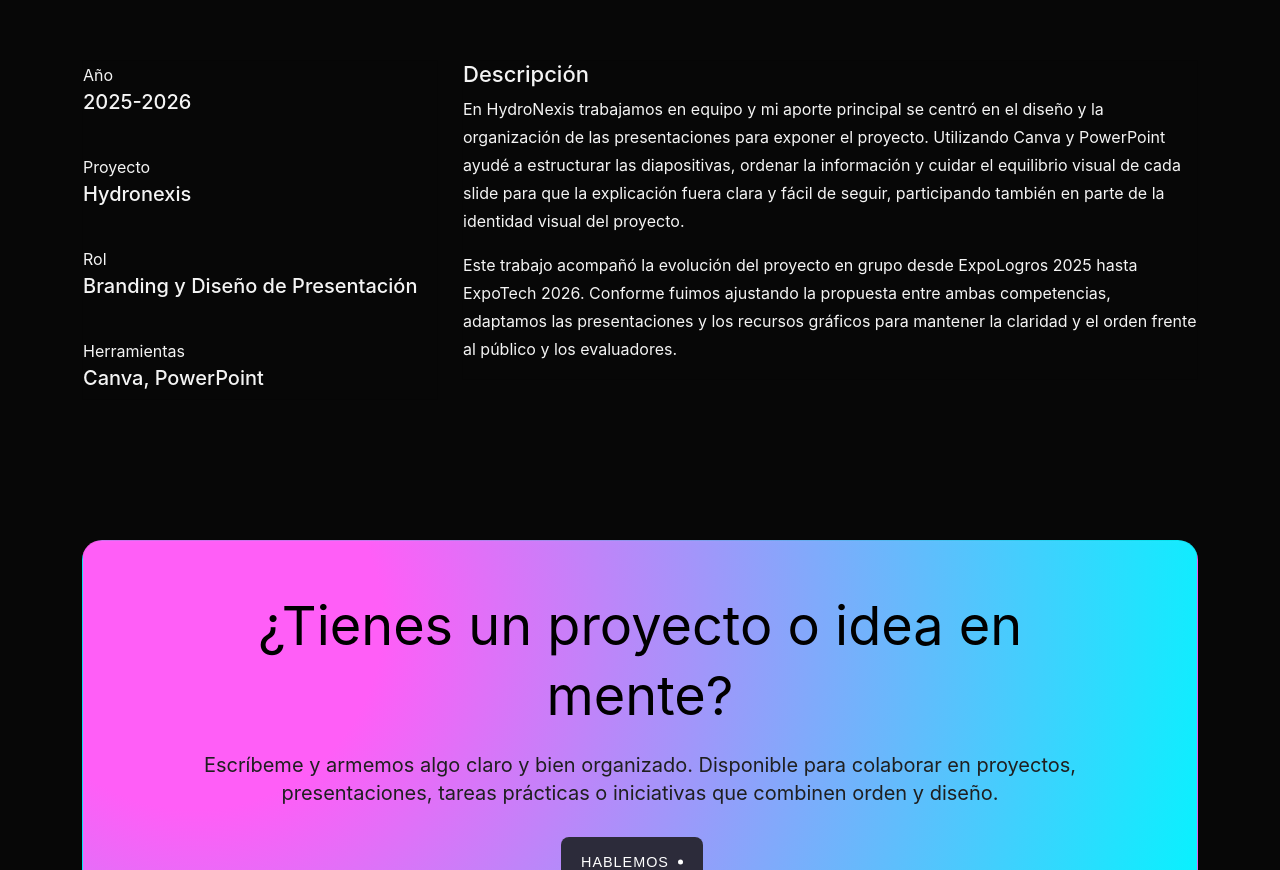
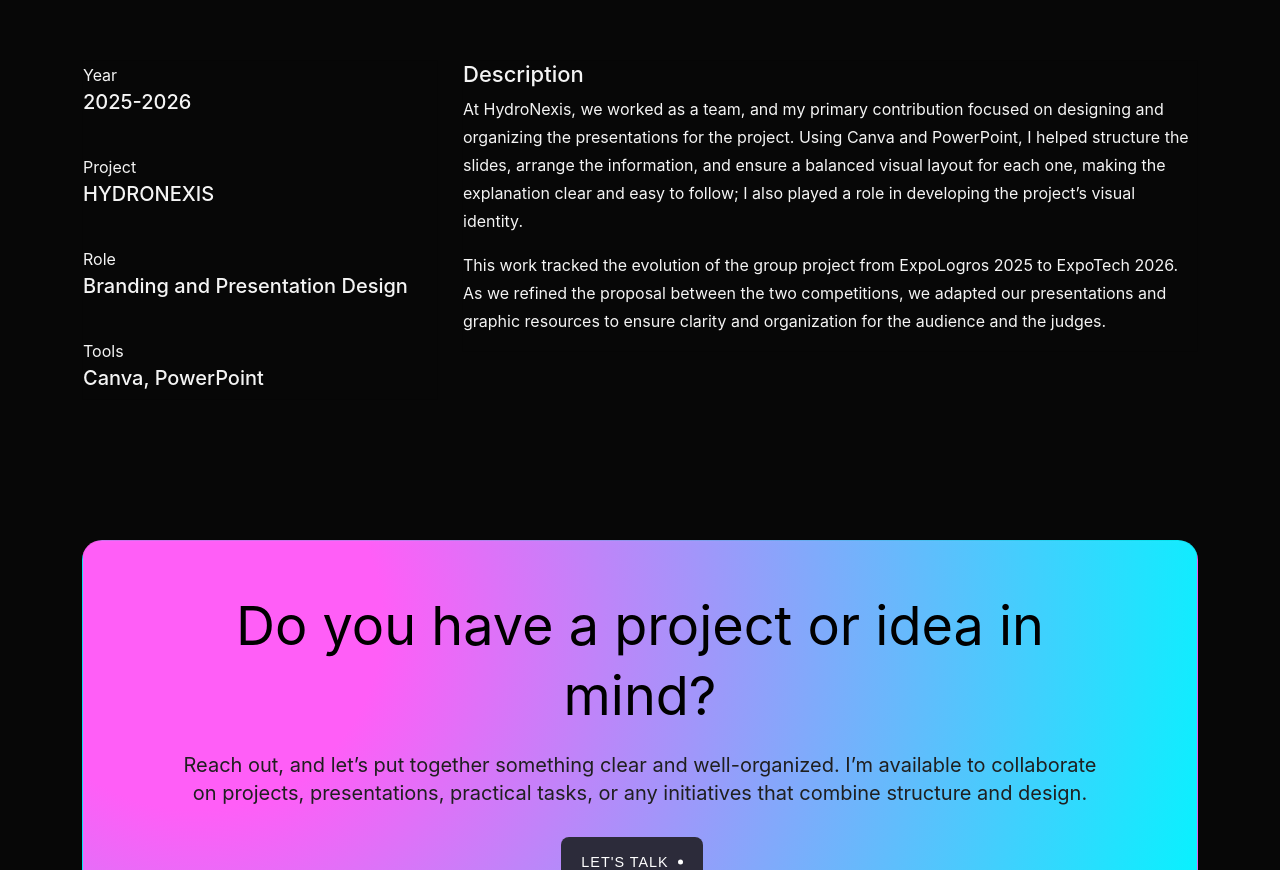
Before and after one commit to purevanillacrk/MI-PORTAFOLIO-JESUS-G, a plain HTML site: page single-project.html in a window 1280 px wide. Shown: the part 1930-2800 px from the top of the page. Drawn offline with Linux system fonts and the light colour scheme.

Commit message:
Update single-project.html traducido 5

```diff
--- a/single-project.html
+++ b/single-project.html
@@ -13,7 +13,7 @@
         content="personal, portfolio new, html, one page, bootstrap, new html template, design, creative, onepage, clean, modern">
     <meta name="author" content="Ui Create Design">
     <!-- PAGE TITLE -->
-    <title>Pixolio - Creative Personal Portfolio Template</title>
+    <title>MI PORTAFOLIO - JESUS</title>
     <!-- FAVICON ICON -->
     <link rel="shortcut icon" href="assets/images/favicon.jpg" type="image/x-icon" />
     <!-- ALL GOOGLE FONTS -->
@@ -91,27 +91,27 @@
                         <i class="ri-moon-line"></i>
                     </button>
                     <a class="theme-btn theme-btn-sm theme-btn-dot me-2 me-lg-3" href="contact.html">
-                        <span data-text="Hablemos">Hablemos</span>
+                        <span data-text="Let's Talk">Let's Talk</span>
                     </a>
                     <!-- Nav Menu Toggle -->
                     <button id="nav-toggle" class="theme-btn theme-btn-dot theme-btn-sm theme-btn-white">
-                        <span data-text="Explorar">Explorar</span>
+                        <span data-text="Menu">Menu</span>
                     </button>
                     <!-- Nav Menu Box -->
                     <div class="nav-box">
                         <ul class="nav">
                             <li class="nav-item">
-                                <a class="nav-link" href="index.html"><i class="ri-arrow-right-line"></i>Inicio</a>
+                                <a class="nav-link" href="index.html"><i class="ri-arrow-right-line"></i>Home</a>
                             </li>
                             <li class="nav-item">
-                                <a class="nav-link" href="about.html"><i class="ri-arrow-right-line"></i>Sobre mí</a>
+                                <a class="nav-link" href="about.html"><i class="ri-arrow-right-line"></i>About Me</a>
                             </li>
                             <li class="nav-item">
-                                <a class="nav-link" href="projects.html"><i class="ri-arrow-right-line"></i>Proyectos</a>
+                                <a class="nav-link" href="projects.html"><i class="ri-arrow-right-line"></i>Projects</a>
                             </li>
 
                             <li class="nav-item">
-                                <a class="nav-link" href="contact.html"><i class="ri-arrow-right-line"></i>Contacto</a>
+                                <a class="nav-link" href="contact.html"><i class="ri-arrow-right-line"></i>Contact</a>
                             </li>
                         </ul>
                     </div>
@@ -134,10 +134,10 @@
                     <div class="container">
                         <div class="row align-items-center">
                             <div class="col-lg-12">
-                                <h2>HydroNexis: Branding y Presentación</h2>
-                                <p>Desarrollo de identidad visual y
-                                    material de presentación creado en Canva y PowerPoint para acompañar el proyecto en
-                                    ExpoLogros 2025 y ExpoTech 2026.</p>
+                                <h2>HYDRONEXIS:
+Branding and Presentation</h2>
+                                <p>Development of visual identity and presentation materials,
+                                    created in Canva and PowerPoint, to accompany the project at ExpoLogros 2025 and ExpoTech 2026.</p>
                             </div>
                         </div>
                     </div>
@@ -155,19 +155,19 @@
                                 <!-- START SINGLE LEFT DESIGN AREA -->
                                 <div class="single-project-page-left wow fadeInUp delay-0-2s">
                                     <div class="single-info">
-                                        <p>Año</p>
+                                        <p>Year</p>
                                         <h3>2025-2026</h3>
                                     </div>
                                     <div class="single-info">
-                                        <p>Proyecto</p>
-                                        <h3>Hydronexis</h3>
+                                        <p>Project</p>
+                                        <h3>HYDRONEXIS</h3>
                                     </div>
                                     <div class="single-info">
-                                        <p>Rol</p>
-                                        <h3>Branding y Diseño de Presentación</h3>
+                                        <p>Role</p>
+                                        <h3>Branding and Presentation Design</h3>
                                     </div>
                                     <div class="single-info">
-                                        <p>Herramientas</p>
+                                        <p>Tools</p>
                                         <h3>Canva, PowerPoint</h3>
                                     </div>
                                 </div>
@@ -177,16 +177,12 @@
                             <div class="col-lg-8">
                                 <div class="single-project-page-right wow fadeInUp delay-0-4s">
                                     <h2>
-                                        Descripción
+                                        Description
                                     </h2>
-                                    <p>En HydroNexis trabajamos en equipo y mi aporte principal se centró en el diseño y
-                                        la organización de las presentaciones para exponer el proyecto. Utilizando Canva y PowerPoint ayudé a estructurar
-                                        las diapositivas, ordenar la información y cuidar el equilibrio visual de cada slide para que
-                                        la explicación fuera clara y fácil de seguir, participando también en parte de la
-                                        identidad visual del proyecto.</p>
-                                    <p>Este trabajo acompañó la evolución del proyecto en grupo desde ExpoLogros 2025 hasta ExpoTech 2026. Conforme
-                                        fuimos ajustando la propuesta entre ambas competencias, adaptamos las presentaciones y los recursos gráficos
-                                        para mantener la claridad y el orden frente al público y los evaluadores.</p>
+                                    <p>At HydroNexis, we worked as a team, and my primary contribution focused on designing and organizing the presentations for the project. Using Canva and PowerPoint, I helped structure the slides, arrange the information, and ensure a balanced visual layout for each one,
+                                        making the explanation clear and easy to follow; I also played a role in developing the project’s visual identity.</p>
+                                    <p>This work tracked the evolution of the group project from ExpoLogros 2025 to ExpoTech 2026. As we refined the proposal between the two competitions, we adapted our
+                                        presentations and graphic resources to ensure clarity and organization for the audience and the judges.</p>
                                 </div>
                             </div>
                             <!-- / END SINGLE RIGHT DESIGN AREA -->
@@ -205,13 +201,13 @@
                             <!-- Start ABout Text design Area -->
                             <div class="col-lg-12">
                                 <div class="call-to-action-part wow fadeInUp delay-0-2s text-center">
-                                    <h2>¿Tienes un proyecto o idea en mente?</h2>
-                                    <p>Escríbeme y armemos algo claro y bien organizado. Disponible para colaborar en
-                                        proyectos, presentaciones, tareas prácticas o iniciativas que combinen orden y diseño.</p>
+                                    <h2>Do you have a project or idea in mind?</h2>
+                                    <p>Reach out, and let’s put together something clear and well-organized. I’m available to collaborate on projects, presentations,
+                                        practical tasks, or any initiatives that combine structure and design.</p>
                                     <div class="hero-btns">
                                         <a class="theme-btn theme-btn-sm theme-btn-dot me-2 me-lg-3"
                                             href="contact.html">
-                                            <span data-text="Hablemos">Hablemos</span>
+                                            <span data-text="Let's Talk">Let's Talk</span>
                                         </a>
                                     </div>
                                 </div>
@@ -230,7 +226,7 @@
                                 <div class="col-lg-12 footer-wrapper">
                                     <div class="copyright-text text-left">
                                         <p>
-                                          <a href="index.html">JG</a>
+                                          <a href="index.html">Jesús García</a>
                                         </p>
                                     </div>
                                     <div class="about-social text-right">
```
